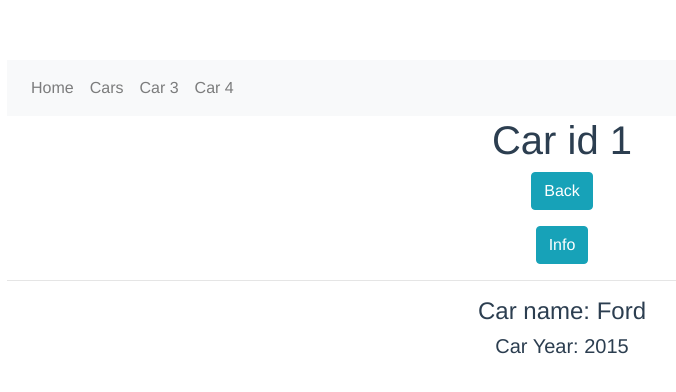
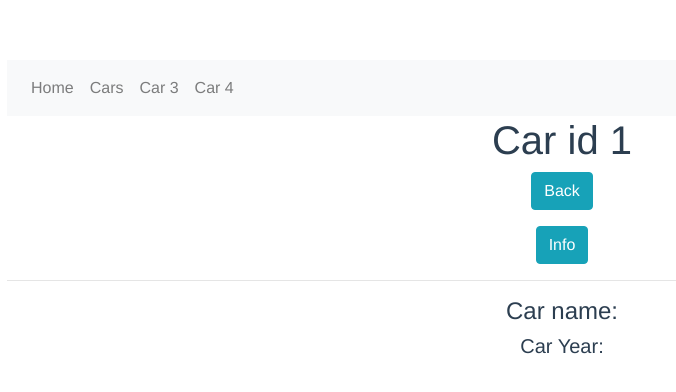
Before and after one commit to Draiking/vue-cli-lesson, a Vue app: page /car/1/full in a window 1280 px wide. Shown: the top 392 px of the page, without its empty margins (78-754 px from the left). Built offline with nearby package versions, Linux system fonts and the light colour scheme.

Commit message:
Передача параметров

```diff
--- a/src/components/Car.vue
+++ b/src/components/Car.vue
@@ -17,7 +17,7 @@
       <router-link
       class="btn btn-info mt-2"
       tag="button"
-      :to="{name: 'carFull', params: {id: id}}"
+      :to="{name: 'carFull', params: {id: id}, query: {name: 'Mazda', year: 2000}}"
       >Info</router-link>
 
     <hr />
--- a/src/components/CarFull.vue
+++ b/src/components/CarFull.vue
@@ -1,12 +1,16 @@
 <template>
     <div>
-        <h4>Car name: Ford</h4>
-        <h5>Car Year: 2015</h5>
+        <h4>Car name: {{ $route.query.name }}</h4>
+        <h5>Car Year: {{ year }}</h5>
     </div>
 </template>
 
 <script>
     export default {
-
+        computed: {
+            year() {
+                return this.$route.query.year
+            }
+        }
     }
 </script>
```
